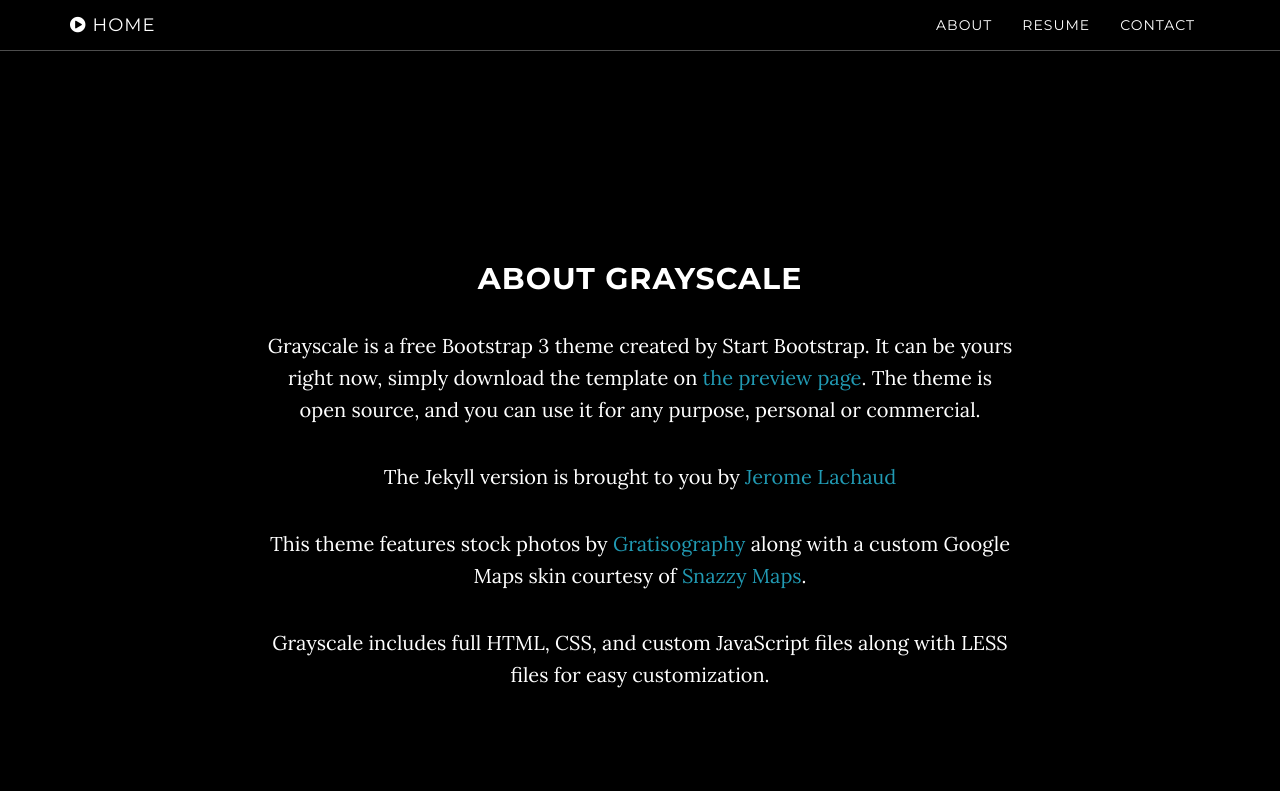
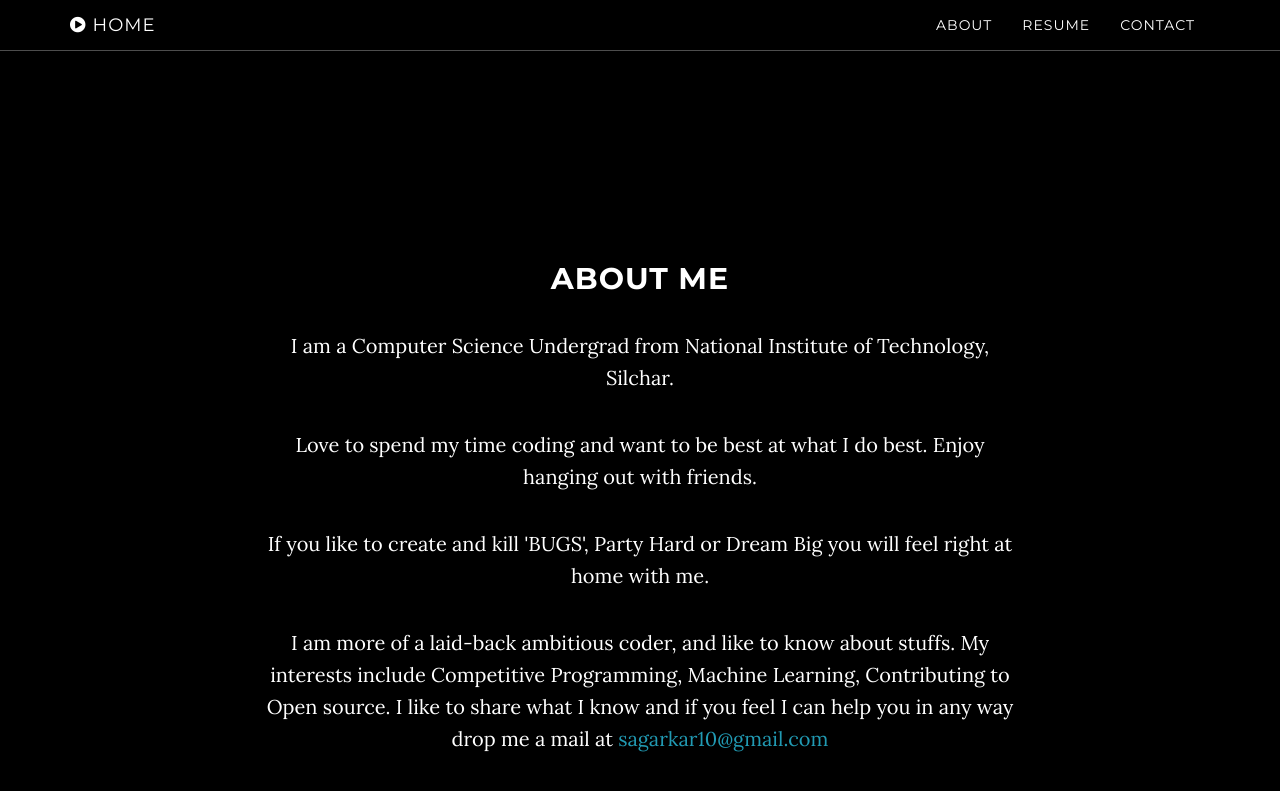
Before and after one commit to sagarkar10/sagarkar10.github.io, a Jekyll site: the page built from index.html, in a window 1280 px wide and 900 px high, scrolled down 838 px. Shown: the top 791 px of the window. Built offline with Jekyll 4.4.1, drawn with Linux system fonts in a browser that asks for light colours.

Commit message:
Update about.html

```diff
--- a/_includes/about.html
+++ b/_includes/about.html
@@ -2,11 +2,15 @@
     <section id="about" class="container content-section text-center">
         <div class="row">
             <div class="col-lg-8 col-lg-offset-2">
-                <h2>About Grayscale</h2>
-                <p>Grayscale is a free Bootstrap 3 theme created by Start Bootstrap. It can be yours right now, simply download the template on <a href="http://startbootstrap.com/template-overviews/grayscale/">the preview page</a>. The theme is open source, and you can use it for any purpose, personal or commercial.</p>
-                <p>The Jekyll version is brought to you by <a href="https://github.com/jeromelachaud">Jerome Lachaud</a></p>
-                <p>This theme features stock photos by <a href="http://gratisography.com/">Gratisography</a> along with a custom Google Maps skin courtesy of <a href="http://snazzymaps.com/">Snazzy Maps</a>.</p>
-                <p>Grayscale includes full HTML, CSS, and custom JavaScript files along with LESS files for easy customization.</p>
+                <h2>About Me</h2>
+                <p>I am a Computer Science Undergrad from National Institute of Technology, Silchar.</p>
+                <p>Love to spend my time coding and want to be best at what I do best. Enjoy hanging out with friends.</p>
+                <p>If you like to create and kill 'BUGS', Party Hard or Dream Big you will feel right at home with me.</p>
+                <p>I am more of a laid-back ambitious coder, and like to know about stuffs. My interests include Competitive
+                    Programming, Machine Learning, Contributing to Open source. I like to share what I know and
+                    if you feel I can help you in any way drop me a mail at
+                    <a href="mailto:sagarkar10@gmail.com">sagarkar10@gmail.com</a>
+                </p>
             </div>
         </div>
     </section>
```
